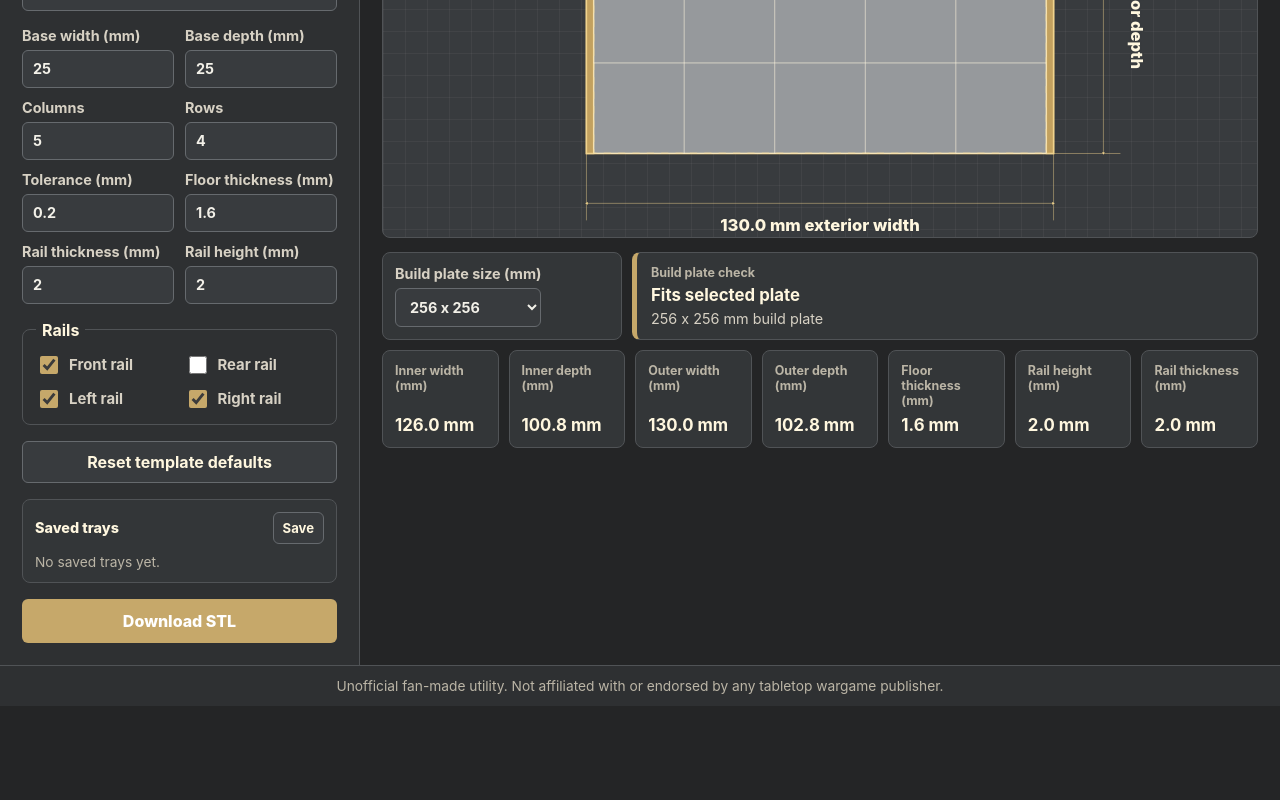
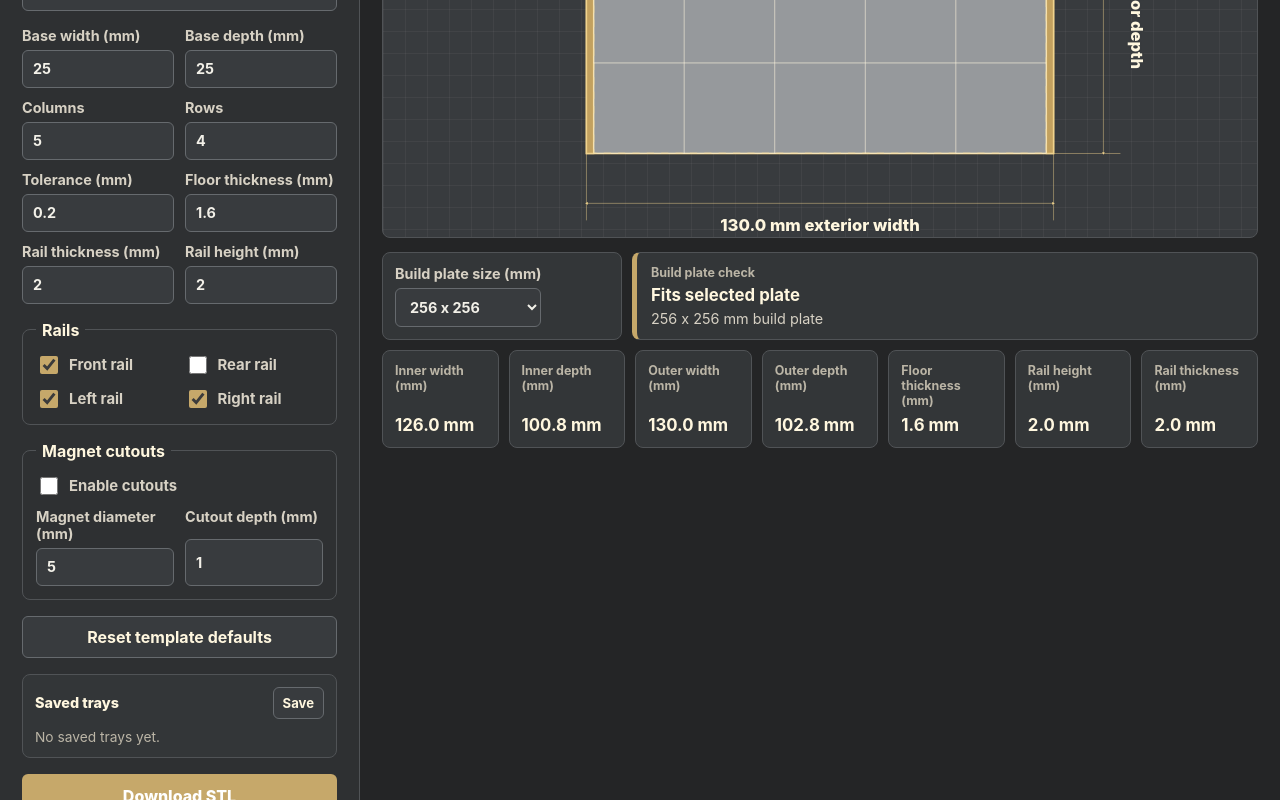
Before and after one commit to greyplasticmodelling/tray-workshop, a React (Vite) app: page / in a window 1280 px wide. Shown: the part 439-1239 px from the top of the page. Before the commit the page ends 1145 px from the top, so only its background shows below. Built offline with nearby package versions, Linux system fonts and the light colour scheme.

Commit message:
Add optional magnet cutouts

```diff
--- a/src/App.tsx
+++ b/src/App.tsx
@@ -16,6 +16,11 @@ const standardDefaults: TraySettings = {
   floorThicknessMm: 1.6,
   railThicknessMm: 2,
   railHeightMm: 2,
+  magnetCutoutsEnabled: false,
+  magnetDiameterMm: 5,
+  magnetCutoutDepthMm: 1,
+  lanceDoubleMagnetsEnabled: false,
+  lanceMagnetOffsetMm: 12,
   frontRailEnabled: true,
   rearRailEnabled: false,
   leftRailEnabled: true,
--- a/src/components/TrayControls.tsx
+++ b/src/components/TrayControls.tsx
@@ -150,6 +150,72 @@ export function TrayControls({
         ))}
       </fieldset>
 
+      <fieldset className="magnet-options">
+        <legend>Magnet cutouts</legend>
+        <label className="toggle" title="Add circular bottom-side magnet recesses centred in each base space.">
+          <input
+            type="checkbox"
+            title="Add circular bottom-side magnet recesses centred in each base space."
+            checked={settings.magnetCutoutsEnabled}
+            onChange={(event) => updateToggle('magnetCutoutsEnabled', event.target.checked)}
+          />
+          <span>Enable cutouts</span>
+        </label>
+
+        <div className="field-grid">
+          <label className="field" title="Diameter of each magnet recess.">
+            <span>Magnet diameter (mm)</span>
+            <input
+              type="number"
+              min="1"
+              max="15"
+              step="0.1"
+              title="Diameter of each magnet recess."
+              value={settings.magnetDiameterMm}
+              onChange={(event) => updateNumber('magnetDiameterMm', event.target.value)}
+            />
+          </label>
+
+          <label className="field" title="Depth of the recess from the bottom. Set equal to floor thickness for a through-hole.">
+            <span>Cutout depth (mm)</span>
+            <input
+              type="number"
+              min="0"
+              step="0.1"
+              title="Depth of the recess from the bottom. Set equal to floor thickness for a through-hole."
+              value={settings.magnetCutoutDepthMm}
+              onChange={(event) => updateNumber('magnetCutoutDepthMm', event.target.value)}
+            />
+          </label>
+        </div>
+
+        {settings.template === 'lanceWedge' && (
+          <>
+            <label className="toggle" title="Use two magnet recesses per base space in the Lance Wedge template.">
+              <input
+                type="checkbox"
+                title="Use two magnet recesses per base space in the Lance Wedge template."
+                checked={settings.lanceDoubleMagnetsEnabled}
+                onChange={(event) => updateToggle('lanceDoubleMagnetsEnabled', event.target.checked)}
+              />
+              <span>Two magnets per space</span>
+            </label>
+
+            <label className="field" title="Distance from the base centre to each magnet along the front-to-back centre line.">
+              <span>Magnet offset (mm)</span>
+              <input
+                type="number"
+                min="0"
+                step="0.1"
+                title="Distance from the base centre to each magnet along the front-to-back centre line."
+                value={settings.lanceMagnetOffsetMm}
+                onChange={(event) => updateNumber('lanceMagnetOffsetMm', event.target.value)}
+              />
+            </label>
+          </>
+        )}
+      </fieldset>
+
       {validationMessages.length > 0 && (
         <div className="validation" role="alert">
           {validationMessages.map((message) => (
--- a/src/components/TrayPreviewSvg.tsx
+++ b/src/components/TrayPreviewSvg.tsx
@@ -1,5 +1,5 @@
 import type { TrayDimensions, TraySettings } from '../types';
-import { getRankCounts } from '../geometry/trayMath';
+import { getMagnetCutoutCenters, getRankCounts } from '../geometry/trayMath';
 
 type Props = {
   dimensions: TrayDimensions;
@@ -22,9 +22,12 @@ export function TrayPreviewSvg({ dimensions, settings }: Props) {
   const depthLineX = outerX + dimensions.outerWidthMm + dimensionGap;
   const widthLabel = `${dimensions.outerWidthMm.toFixed(1)} mm exterior width`;
   const depthLabel = `${dimensions.outerDepthMm.toFixed(1)} mm exterior depth`;
+  const innerCenterScreenX = innerX + dimensions.innerWidthMm / 2;
+  const innerCenterScreenY = innerY + dimensions.innerDepthMm / 2;
 
   const rankCounts = getRankCounts(settings);
   const isLanceWedge = settings.template === 'lanceWedge';
+  const magnetCenters = getMagnetCutoutCenters(settings, dimensions);
   const footprints = [];
   for (let row = 0; row < rankCounts.length; row += 1) {
     const rankCount = rankCounts[row];
@@ -240,6 +243,17 @@ export function TrayPreviewSvg({ dimensions, settings }: Props) {
           })}
         {footprints}
 
+        {settings.magnetCutoutsEnabled &&
+          magnetCenters.map((center, index) => (
+            <circle
+              key={`magnet-${index}`}
+              cx={innerCenterScreenX + center.x}
+              cy={innerCenterScreenY + center.y}
+              r={settings.magnetDiameterMm / 2}
+              className="magnet-cutout"
+            />
+          ))}
+
         <g className="dimension-annotations" style={{ fontSize }}>
           <line
             x1={outerX}
--- a/src/geometry/trayMath.ts
+++ b/src/geometry/trayMath.ts
@@ -9,6 +9,9 @@ const bounds: Partial<Record<keyof TraySettings, { min: number; max: number; lab
   floorThicknessMm: { min: 0.6, max: 8, label: 'Floor thickness', unit: 'mm' },
   railThicknessMm: { min: 0.6, max: 8, label: 'Rail thickness', unit: 'mm' },
   railHeightMm: { min: 0.5, max: 12, label: 'Rail height', unit: 'mm' },
+  magnetDiameterMm: { min: 1, max: 15, label: 'Magnet diameter', unit: 'mm' },
+  magnetCutoutDepthMm: { min: 0.1, max: 8, label: 'Magnet cutout depth', unit: 'mm' },
+  lanceMagnetOffsetMm: { min: 0, max: 40, label: 'Lance magnet offset', unit: 'mm' },
   frontRailEnabled: { min: 0, max: 1, label: 'Front rail' },
   rearRailEnabled: { min: 0, max: 1, label: 'Rear rail' },
   leftRailEnabled: { min: 0, max: 1, label: 'Left rail' },
@@ -74,6 +77,42 @@ export function calculateTrayDimensions(settings: TraySettings): TrayDimensions
   };
 }
 
+export type MagnetCutoutCenter = {
+  x: number;
+  y: number;
+  rowIndex: number;
+};
+
+export function getMagnetCutoutCenters(settings: TraySettings, dimensions = calculateTrayDimensions(settings)): MagnetCutoutCenter[] {
+  if (!settings.magnetCutoutsEnabled) {
+    return [];
+  }
+
+  const rankCounts = getRankCounts(settings);
+  const centers: MagnetCutoutCenter[] = [];
+  const useDoubleMagnets = settings.template === 'lanceWedge' && settings.lanceDoubleMagnetsEnabled;
+  const yOffsets = useDoubleMagnets ? [-settings.lanceMagnetOffsetMm, settings.lanceMagnetOffsetMm] : [0];
+
+  rankCounts.forEach((rankCount, rowIndex) => {
+    const rowWidth = rankCount * dimensions.slotWidthMm;
+    const rowStartX = settings.template === 'lanceWedge' ? -rowWidth / 2 : -dimensions.innerWidthMm / 2;
+    const rowY = -dimensions.innerDepthMm / 2 + rowIndex * dimensions.slotDepthMm + dimensions.slotDepthMm / 2;
+
+    for (let columnIndex = 0; columnIndex < rankCount; columnIndex += 1) {
+      const x = rowStartX + columnIndex * dimensions.slotWidthMm + dimensions.slotWidthMm / 2;
+      yOffsets.forEach((yOffset) => {
+        centers.push({
+          x,
+          y: rowY + yOffset,
+          rowIndex,
+        });
+      });
+    }
+  });
+
+  return centers;
+}
+
 export function calculateBuildPlateFit(settings: TraySettings, dimensions = calculateTrayDimensions(settings)): BuildPlateFit {
   const plate = getBuildPlate(settings.buildPlateSize);
   const fits = dimensions.outerWidthMm <= plate.widthMm && dimensions.outerDepthMm <= plate.depthMm;
@@ -120,6 +159,24 @@ export function validateTraySettings(settings: TraySettings): ValidationResult {
   }
 
   const dimensions = calculateTrayDimensions(settings);
+  if (settings.magnetCutoutsEnabled) {
+    if (settings.magnetCutoutDepthMm > settings.floorThicknessMm) {
+      messages.push('Magnet cutout depth cannot be greater than floor thickness.');
+    }
+
+    if (settings.magnetDiameterMm > Math.min(dimensions.slotWidthMm, dimensions.slotDepthMm)) {
+      messages.push('Magnet diameter must fit inside each base space.');
+    }
+
+    if (
+      settings.template === 'lanceWedge' &&
+      settings.lanceDoubleMagnetsEnabled &&
+      settings.lanceMagnetOffsetMm * 2 + settings.magnetDiameterMm > dimensions.slotDepthMm
+    ) {
+      messages.push('Lance double magnets must fit within the base depth.');
+    }
+  }
+
   if (dimensions.outerWidthMm > 320 || dimensions.outerDepthMm > 320) {
     messages.push('Overall tray dimensions must stay under 320 mm in each direction.');
   }
--- a/src/styles.css
+++ b/src/styles.css
@@ -281,7 +281,8 @@ h1 {
   border-color: var(--accent);
 }
 
-.rail-options {
+.rail-options,
+.magnet-options {
   display: grid;
   grid-template-columns: 1fr 1fr;
   gap: 10px;
@@ -291,7 +292,12 @@ h1 {
   border-radius: 8px;
 }
 
-.rail-options legend {
+.magnet-options {
+  grid-template-columns: 1fr;
+}
+
+.rail-options legend,
+.magnet-options legend {
   padding: 0 6px;
   color: var(--heading);
   font-weight: 750;
@@ -478,6 +484,13 @@ h1 {
   fill: var(--footprint-fill);
   stroke: var(--footprint-stroke);
   stroke-width: 0.25;
+}
+
+.magnet-cutout {
+  fill: rgba(166, 61, 45, 0.18);
+  stroke: #a63d2d;
+  stroke-dasharray: 1.4 1;
+  stroke-width: 0.45;
 }
 
 .dimension-line,
@@ -675,6 +688,7 @@ footer {
 
   .field-grid,
   .rail-options,
+  .magnet-options,
   .plate-summary,
   .dimensions {
     grid-template-columns: 1fr;
--- a/src/types.ts
+++ b/src/types.ts
@@ -8,6 +8,11 @@ export type TraySettings = {
   floorThicknessMm: number;
   railThicknessMm: number;
   railHeightMm: number;
+  magnetCutoutsEnabled: boolean;
+  magnetDiameterMm: number;
+  magnetCutoutDepthMm: number;
+  lanceDoubleMagnetsEnabled: boolean;
+  lanceMagnetOffsetMm: number;
   frontRailEnabled: boolean;
   rearRailEnabled: boolean;
   leftRailEnabled: boolean;
```
Also changed, not shown: src/geometry/generateTrayMesh.ts (+80 -5 lines).
